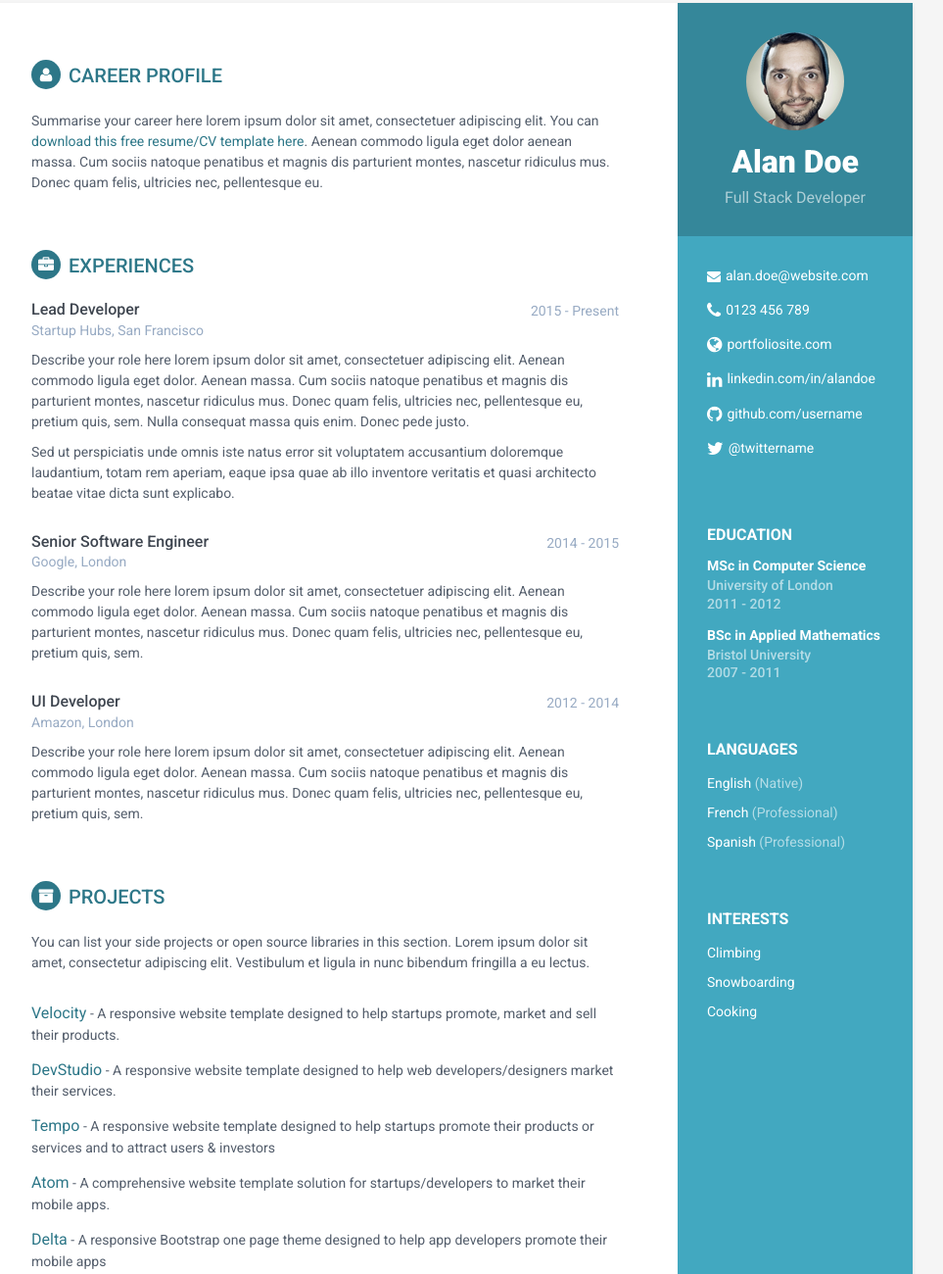
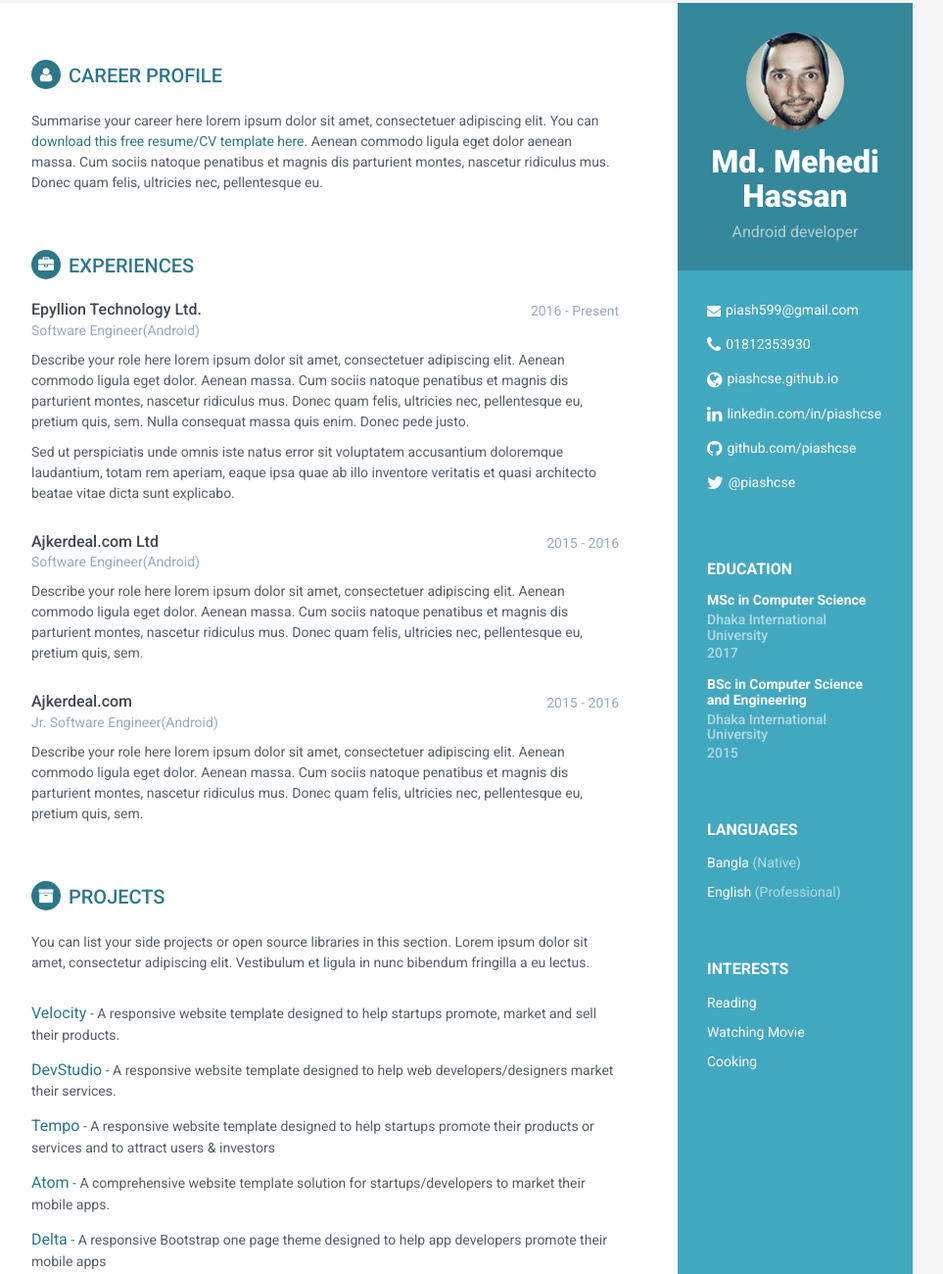
Before and after one commit to xriley/Orbit-Theme, a plain HTML site: page index.html in a window 1280 px wide. Shown: the part 27-1327 px from the top of the page at 98% size, without its empty margins (188-1151 px from the left). Drawn offline with Linux system fonts and the light colour scheme.

Commit message:
Update index.html
change index page

```diff
--- a/index.html
+++ b/index.html
@@ -31,48 +31,47 @@
         <div class="sidebar-wrapper">
             <div class="profile-container">
                 <img class="profile" src="assets/images/profile.png" alt="" />
-                <h1 class="name">Alan Doe</h1>
-                <h3 class="tagline">Full Stack Developer</h3>
+                <h1 class="name">Md. Mehedi Hassan</h1>
+                <h3 class="tagline">Android developer</h3>
             </div><!--//profile-container-->
 
             <div class="contact-container container-block">
                 <ul class="list-unstyled contact-list">
-                    <li class="email"><i class="fa fa-envelope"></i><a href="mailto: yourname@email.com">alan.doe@website.com</a></li>
-                    <li class="phone"><i class="fa fa-phone"></i><a href="tel:0123 456 789">0123 456 789</a></li>
-                    <li class="website"><i class="fa fa-globe"></i><a href="http://themes.3rdwavemedia.com/website-templates/free-responsive-website-template-for-developers/" target="_blank">portfoliosite.com</a></li>
-                    <li class="linkedin"><i class="fa fa-linkedin"></i><a href="#" target="_blank">linkedin.com/in/alandoe</a></li>
-                    <li class="github"><i class="fa fa-github"></i><a href="#" target="_blank">github.com/username</a></li>
-                    <li class="twitter"><i class="fa fa-twitter"></i><a href="https://twitter.com/3rdwave_themes" target="_blank">@twittername</a></li>
+                    <li class="email"><i class="fa fa-envelope"></i><a href="mailto: piash599@gmail.com">piash599@gmail.com</a></li>
+                    <li class="phone"><i class="fa fa-phone"></i><a href="tel:0181235390">01812353930</a></li>
+                    <li class="website"><i class="fa fa-globe"></i><a href="https://piashcse.github.io/" target="_blank">piashcse.github.io</a></li>
+                    <li class="linkedin"><i class="fa fa-linkedin"></i><a href="https://linkedin.com/in/piashcse/" target="_blank">linkedin.com/in/piashcse</a></li>
+                    <li class="github"><i class="fa fa-github"></i><a href="https://github.com/piashcse/" target="_blank">github.com/piashcse</a></li>
+                    <li class="twitter"><i class="fa fa-twitter"></i><a href="https://twitter.com/piashcse/" target="_blank">@piashcse</a></li>
                 </ul>
             </div><!--//contact-container-->
             <div class="education-container container-block">
                 <h2 class="container-block-title">Education</h2>
                 <div class="item">
                     <h4 class="degree">MSc in Computer Science</h4>
-                    <h5 class="meta">University of London</h5>
-                    <div class="time">2011 - 2012</div>
+                    <h5 class="meta">Dhaka International University</h5>
+                    <div class="time">2017</div>
                 </div><!--//item-->
                 <div class="item">
-                    <h4 class="degree">BSc in Applied Mathematics</h4>
-                    <h5 class="meta">Bristol University</h5>
-                    <div class="time">2007 - 2011</div>
+                    <h4 class="degree">BSc in Computer Science and Engineering</h4>
+                    <h5 class="meta">Dhaka International University</h5>
+                    <div class="time">2015</div>
                 </div><!--//item-->
             </div><!--//education-container-->
 
             <div class="languages-container container-block">
                 <h2 class="container-block-title">Languages</h2>
                 <ul class="list-unstyled interests-list">
-                    <li>English <span class="lang-desc">(Native)</span></li>
-                    <li>French <span class="lang-desc">(Professional)</span></li>
-                    <li>Spanish <span class="lang-desc">(Professional)</span></li>
+                    <li>Bangla <span class="lang-desc">(Native)</span></li>
+                    <li>English <span class="lang-desc">(Professional)</span></li>
                 </ul>
             </div><!--//interests-->
 
             <div class="interests-container container-block">
                 <h2 class="container-block-title">Interests</h2>
                 <ul class="list-unstyled interests-list">
-                    <li>Climbing</li>
-                    <li>Snowboarding</li>
+                    <li>Reading</li>
+                    <li>Watching Movie</li>
                     <li>Cooking</li>
                 </ul>
             </div><!--//interests-->
@@ -94,10 +93,10 @@
                 <div class="item">
                     <div class="meta">
                         <div class="upper-row">
-                            <h3 class="job-title">Lead Developer</h3>
-                            <div class="time">2015 - Present</div>
+                            <h3 class="job-title">Epyllion Technology Ltd.</h3>
+                            <div class="time">2016 - Present</div>
                         </div><!--//upper-row-->
-                        <div class="company">Startup Hubs, San Francisco</div>
+                        <div class="company">Software Engineer(Android)</div>
                     </div><!--//meta-->
                     <div class="details">
                         <p>Describe your role here lorem ipsum dolor sit amet, consectetuer adipiscing elit. Aenean commodo ligula eget dolor. Aenean massa. Cum sociis natoque penatibus et magnis dis parturient montes, nascetur ridiculus mus. Donec quam felis, ultricies nec, pellentesque eu, pretium quis, sem. Nulla consequat massa quis enim. Donec pede justo.</p>
@@ -108,10 +107,10 @@
                 <div class="item">
                     <div class="meta">
                         <div class="upper-row">
-                            <h3 class="job-title">Senior Software Engineer</h3>
-                            <div class="time">2014 - 2015</div>
+                            <h3 class="job-title">Ajkerdeal.com Ltd</h3>
+                            <div class="time">2015 - 2016</div>
                         </div><!--//upper-row-->
-                        <div class="company">Google, London</div>
+                        <div class="company">Software Engineer(Android)</div>
                     </div><!--//meta-->
                     <div class="details">
                         <p>Describe your role here lorem ipsum dolor sit amet, consectetuer adipiscing elit. Aenean commodo ligula eget dolor. Aenean massa. Cum sociis natoque penatibus et magnis dis parturient montes, nascetur ridiculus mus. Donec quam felis, ultricies nec, pellentesque eu, pretium quis, sem.</p>
@@ -122,10 +121,10 @@
                 <div class="item">
                     <div class="meta">
                         <div class="upper-row">
-                            <h3 class="job-title">UI Developer</h3>
-                            <div class="time">2012 - 2014</div>
+                            <h3 class="job-title">Ajkerdeal.com</h3>
+                            <div class="time">2015 - 2016</div>
                         </div><!--//upper-row-->
-                        <div class="company">Amazon, London</div>
+                        <div class="company">Jr. Software Engineer(Android)</div>
                     </div><!--//meta-->
                     <div class="details">
                         <p>Describe your role here lorem ipsum dolor sit amet, consectetuer adipiscing elit. Aenean commodo ligula eget dolor. Aenean massa. Cum sociis natoque penatibus et magnis dis parturient montes, nascetur ridiculus mus. Donec quam felis, ultricies nec, pellentesque eu, pretium quis, sem.</p>
@@ -162,7 +161,7 @@
                 <h2 class="section-title"><i class="fa fa-rocket"></i>Skills &amp; Proficiency</h2>
                 <div class="skillset">
                     <div class="item">
-                        <h3 class="level-title">Python &amp; Django</h3>
+                        <h3 class="level-title">Android</h3>
                         <div class="level-bar">
                             <div class="level-bar-inner" data-level="98%">
                             </div>
@@ -170,7 +169,7 @@
                     </div><!--//item-->
 
                     <div class="item">
-                        <h3 class="level-title">Javascript &amp; jQuery</h3>
+                        <h3 class="level-title">Java</h3>
                         <div class="level-bar">
                             <div class="level-bar-inner" data-level="98%">
                             </div>
@@ -178,7 +177,7 @@
                     </div><!--//item-->
 
                     <div class="item">
-                        <h3 class="level-title">Angular</h3>
+                        <h3 class="level-title">XML Design</h3>
                         <div class="level-bar">
                             <div class="level-bar-inner" data-level="98%">
                             </div>
@@ -186,7 +185,7 @@
                     </div><!--//item-->
 
                     <div class="item">
-                        <h3 class="level-title">HTML5 &amp; CSS</h3>
+                        <h3 class="level-title">Android Library</h3>
                         <div class="level-bar">
                             <div class="level-bar-inner" data-level="95%">
                             </div>
@@ -194,7 +193,7 @@
                     </div><!--//item-->
 
                     <div class="item">
-                        <h3 class="level-title">Ruby on Rails</h3>
+                        <h3 class="level-title">E-Commerce App</h3>
                         <div class="level-bar">
                             <div class="level-bar-inner" data-level="85%">
                             </div>
@@ -218,7 +217,7 @@
     <footer class="footer">
         <div class="text-center">
                 <!--/* This template is released under the Creative Commons Attribution 3.0 License. Please keep the attribution link below when using for your own project. Thank you for your support. :) If you'd like to use the template without the attribution, you can check out other license options via our website: themes.3rdwavemedia.com */-->
-                <small class="copyright">Designed with <i class="fa fa-heart"></i> by <a href="http://themes.3rdwavemedia.com" target="_blank">Xiaoying Riley</a> for developers</small>
+                <small class="copyright">Designed <i class="fa fa-heart"></i> by <a href="https://piashcse.github.io/" target="_blank">Md. Mehedi Hassan Piash</a> for developers</small>
         </div><!--//container-->
     </footer><!--//footer-->
 
```
